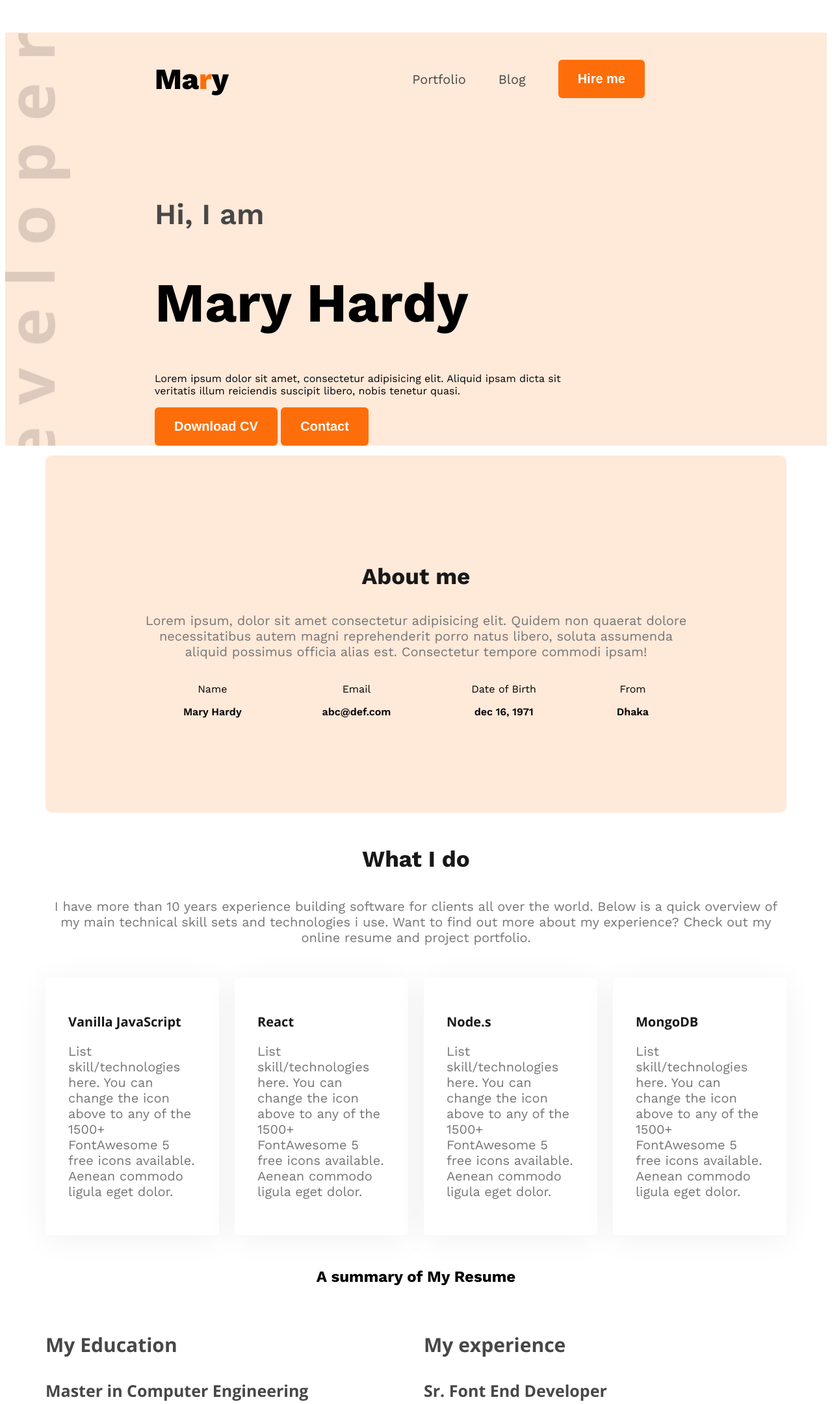
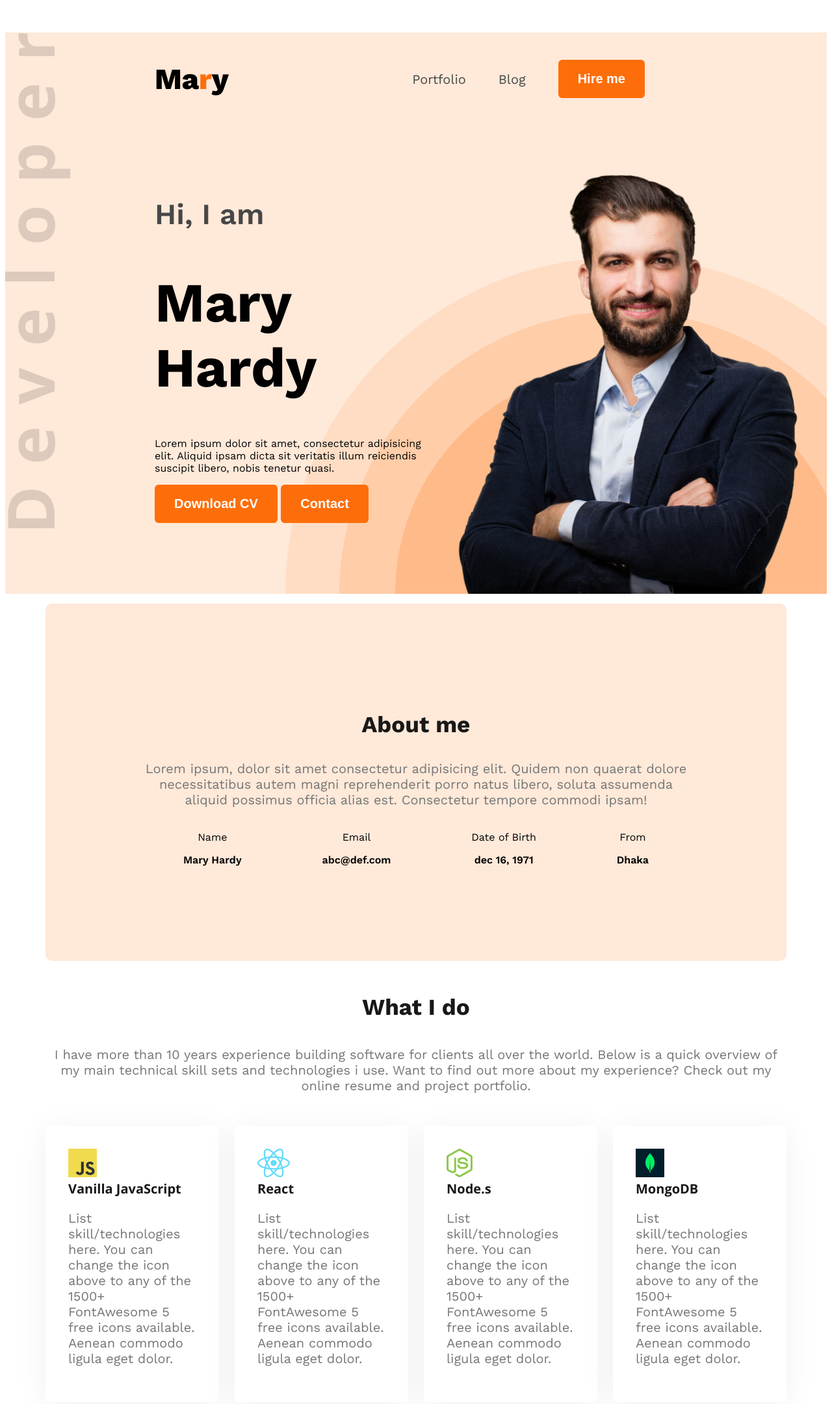
Before and after one commit to shssohag/project_2_copy1, a plain HTML site: page index.html in a window 1280 px wide. Shown: the top 2161 px of the page at 65% size. Drawn offline with nearby package versions, Linux system fonts and the light colour scheme; the site is published under a folder, as on GitHub Pages, so addresses that start at the root find nothing.

Commit message:
complete the problem

```diff
--- a/index.html
+++ b/index.html
@@ -10,7 +10,7 @@
     <link
         href="https://fonts.googleapis.com/css2?family=Open+Sans:ital,wght@0,300..800;1,300..800&family=Work+Sans:ital,wght@0,100..900;1,100..900&display=swap"
         rel="stylesheet">
-    <link rel="stylesheet" href="style.css">
+    <link rel="stylesheet" href="./style.css">
 </head>
 
 <body class="open-sans-norm">
@@ -37,7 +37,7 @@
                 <button class="btn-primary">Download CV</button>
                 <button class="btn-primary">Contact</button>
             </div>
-            <img class="banner-profile-img" src="/hardy.png" alt="">
+            <img class="banner-profile-img" src="./hardy.png" alt="">
         </div>
     </header>
 
@@ -89,7 +89,7 @@
             <div class="skills-items">
 
                 <div class="skills-item">
-                    <img src="/icons/js.png" alt="">
+                    <img src="./icons/js.png" alt="">
                     <div>
                     <h class="skills-title">Vanilla JavaScript</h>
                     <p class="skills-description section-description">List skill/technologies here.
@@ -99,7 +99,7 @@
                 </div></div>
 
                 <div class="skills-item">
-                    <img src="/icons/react.png" alt="">
+                    <img src="./icons/react.png" alt="">
 
                     <div class="">
                         <h class="skills-title">React</h>
@@ -110,7 +110,7 @@
                     </div>
                 </div>
                 <div class="skills-item">
-                    <img src="/icons/nodejs.png" alt="">
+                    <img src="./icons/nodejs.png" alt="">
 
                     <div class="">
 
@@ -123,7 +123,7 @@
 
                 </div>
                 <div class="skills-item">
-                    <img src="/icons/mongo.png" alt="">
+                    <img src="./icons/mongo.png" alt="">
                     <div>
                     <h class="skills-title">MongoDB</h>
                     <p class="skills-description section-description">List skill/technologies here.
@@ -199,9 +199,9 @@ to any of the 1500+ FontAwesome 5 free icons available. Aenean commodo ligula eg
                     contact with me or call between 9:00 A.M
                     and 8.00 P.M ET, Monday through Friday.</p>
                 <div>
-                    <a href=""><img src="/icons/facebook.png" alt=""></a>
-                    <a href=""></a><img src="/icons/insta.png" alt=""></a>
-                    <a href=""> <img src="/icons/twitter.png" alt=""></a>
+                    <a href=""><img src="./icons/facebook.png" alt=""></a>
+                    <a href=""></a><img src="./icons/insta.png" alt=""></a>
+                    <a href=""> <img src="./icons/twitter.png" alt=""></a>
                 </div>
             </div>
 
--- a/style.css
+++ b/style.css
@@ -40,7 +40,7 @@
 
 /* header styles */
 .header{
-    background-image: url(developer.png), url(/header_bg.png);
+    background-image: url(./developer.png), url(./header_bg.png);
     background-repeat: no-repeat;
     background-position: top left, bottom right;
 }
```
